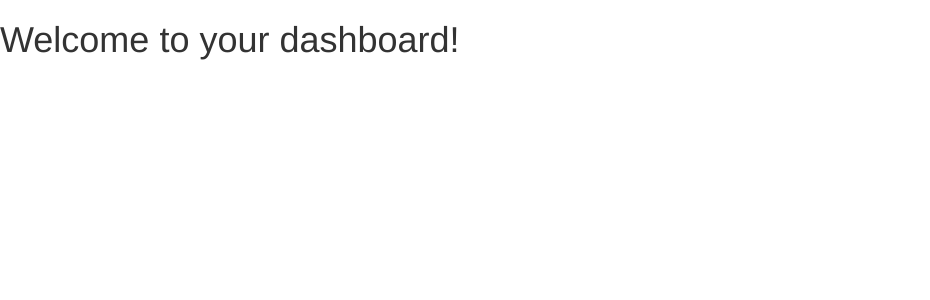
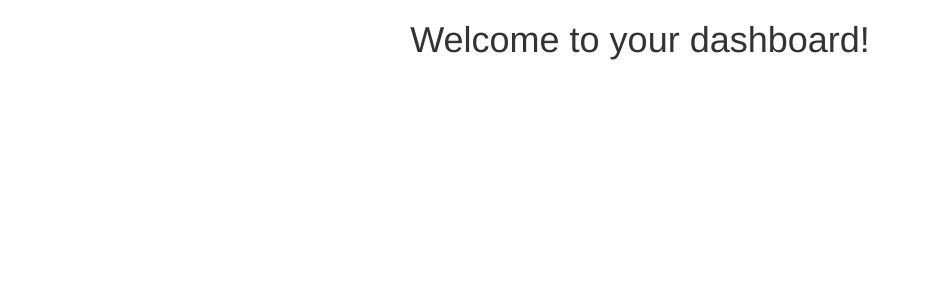
Before and after one commit to eastandwestwind/notes, a Jekyll site: the page dashboard/dash.html, which Jekyll copies as it is, in a window 1280 px wide. Shown: the top 300 px of the page, without its empty margins (0-930 px from the left). Built offline with Jekyll 4.4.1, drawn with Linux system fonts in a browser that asks for light colours; nearby versions of some CDN libraries; comment, search, counter and statistics services are not loaded.

Commit message:
work on grid

```diff
--- a/dashboard/dash.html
+++ b/dashboard/dash.html
@@ -28,12 +28,14 @@
 }(window,document,'script'));
 </script>
 
-<h1>Welcome to your dashboard!</h1>
+<h1 align="center">Welcome to your dashboard!</h1>
+<div align="center" id="embed-api-auth-container"></div>
+<div id="view-selector-container"></div>
+<div class="row">
+  <div class="col-md-6" id="main-chart-container"></div>
+  <div class="col-md-6" id="breakdown-chart-container"></div>
+</div>
 
-<div id="embed-api-auth-container"></div>
-<div id="view-selector-container"></div>
-<div id="main-chart-container"></div>
-<div id="breakdown-chart-container"></div>
 
 <script>
 
```
Also changed, not shown: 2 other files.
